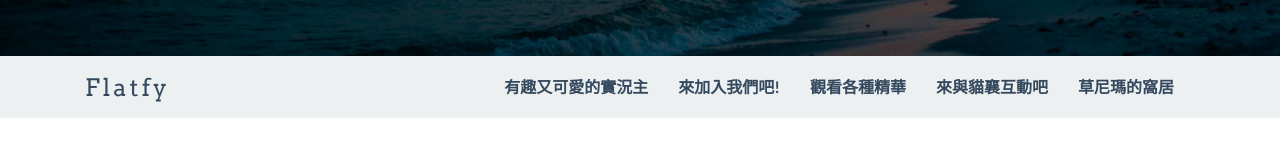
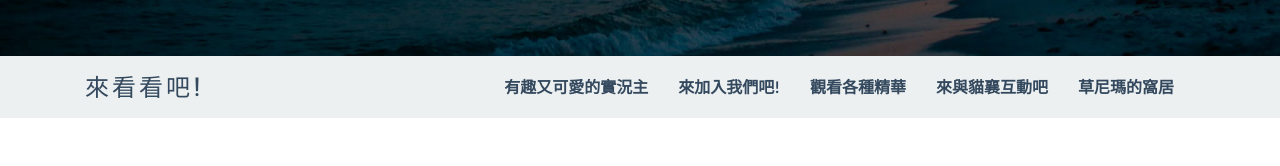
Before and after one commit to lama920827/963852-gdg.rar, a plain HTML site: page index.html in a window 1280 px wide. Shown: the part 744-910 px from the top of the page. Drawn offline with Linux system fonts and the light colour scheme.

Commit message:
Update index.html

```diff
--- a/index.html
+++ b/index.html
@@ -86,7 +86,7 @@
 					<span class="icon-bar"></span>
 					<span class="icon-bar"></span>
 				</button>
-				<a class="navbar-brand" href="#home">Flatfy</a>
+				<a class="navbar-brand" href="#home">來看看吧!</a>
 			</div>
 
 			<div class="collapse navbar-collapse navbar-right navbar-ex1-collapse">
```
